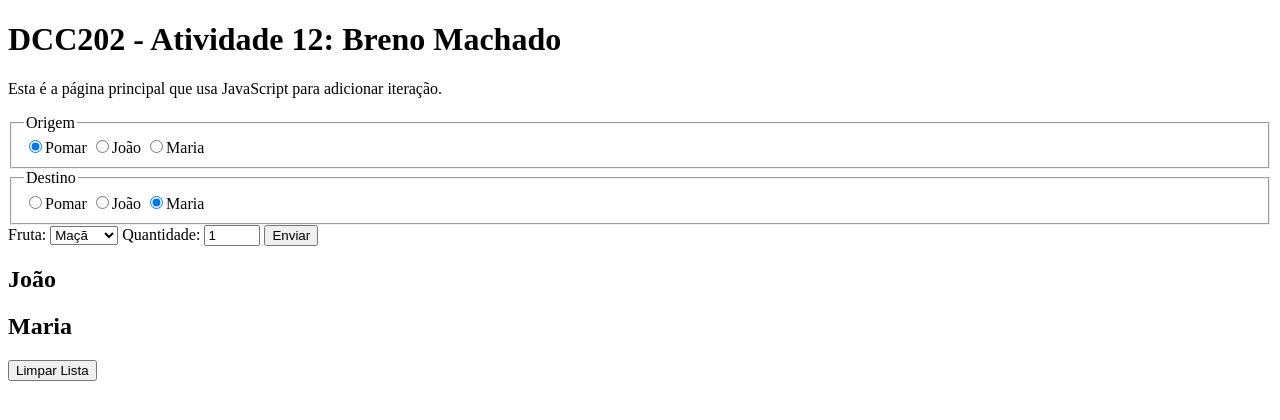
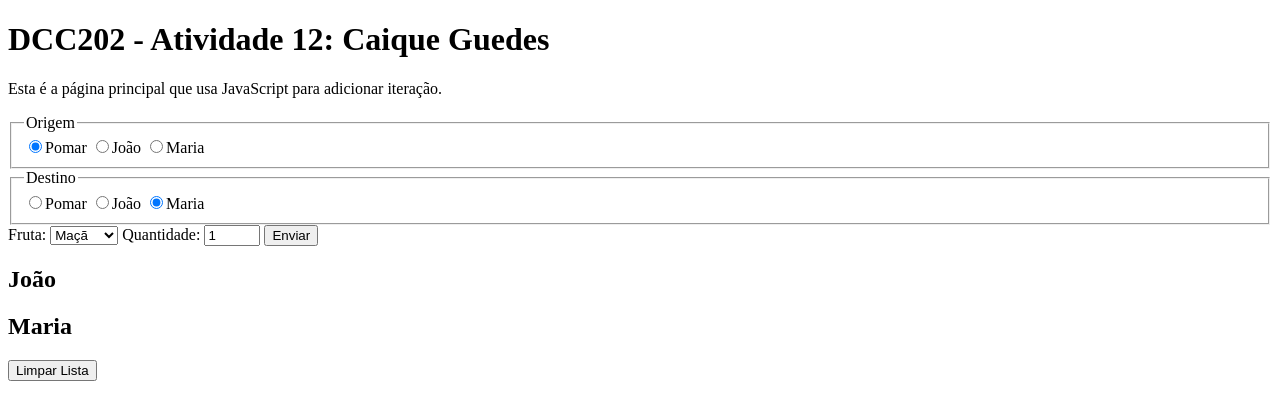
Before and after one commit to ufjf-dcc202/ufjf-dcc202-2023-3-a-atv12-Caiqueguedes, a website: page index.html in a window 1280 px wide. Drawn offline with Linux system fonts and the light colour scheme.

Commit message:
Update index.html

```diff
--- a/index.html
+++ b/index.html
@@ -3,12 +3,12 @@
 <head>
     <meta charset="UTF-8">
     <meta name="viewport" content="width=device-width, initial-scale=1.0">
-    <title>DCC202 - Atividade 12: Breno Machado</title>
+    <title>DCC202 - Atividade 12: Caique Guedes</title>
     <script type="module" src="main.js"></script>
 </head>
 <body>
     <main>
-        <h1>DCC202 - Atividade 12: Breno Machado</h1>
+        <h1>DCC202 - Atividade 12: Caique Guedes</h1>
         <p>Esta é a página principal que usa JavaScript para adicionar iteração.</p>
         <section>
             <form name="entrada">
```
